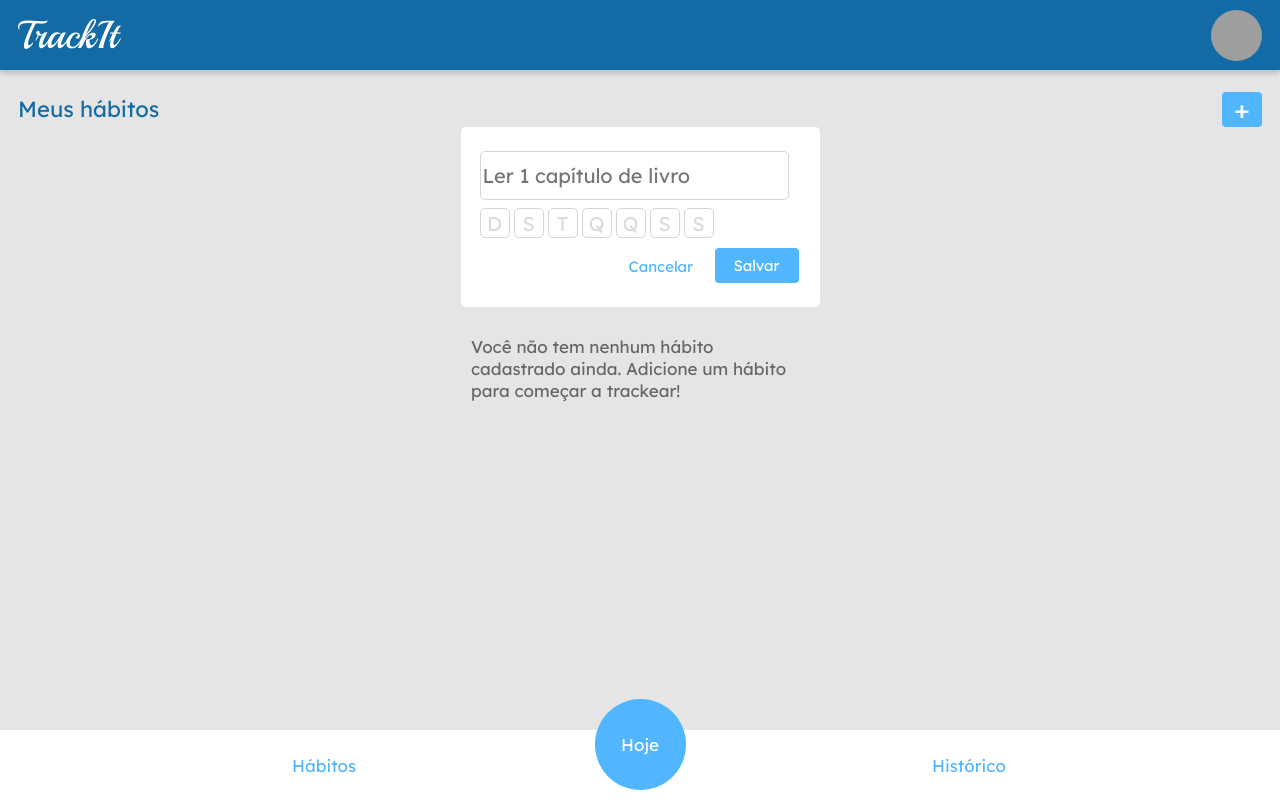
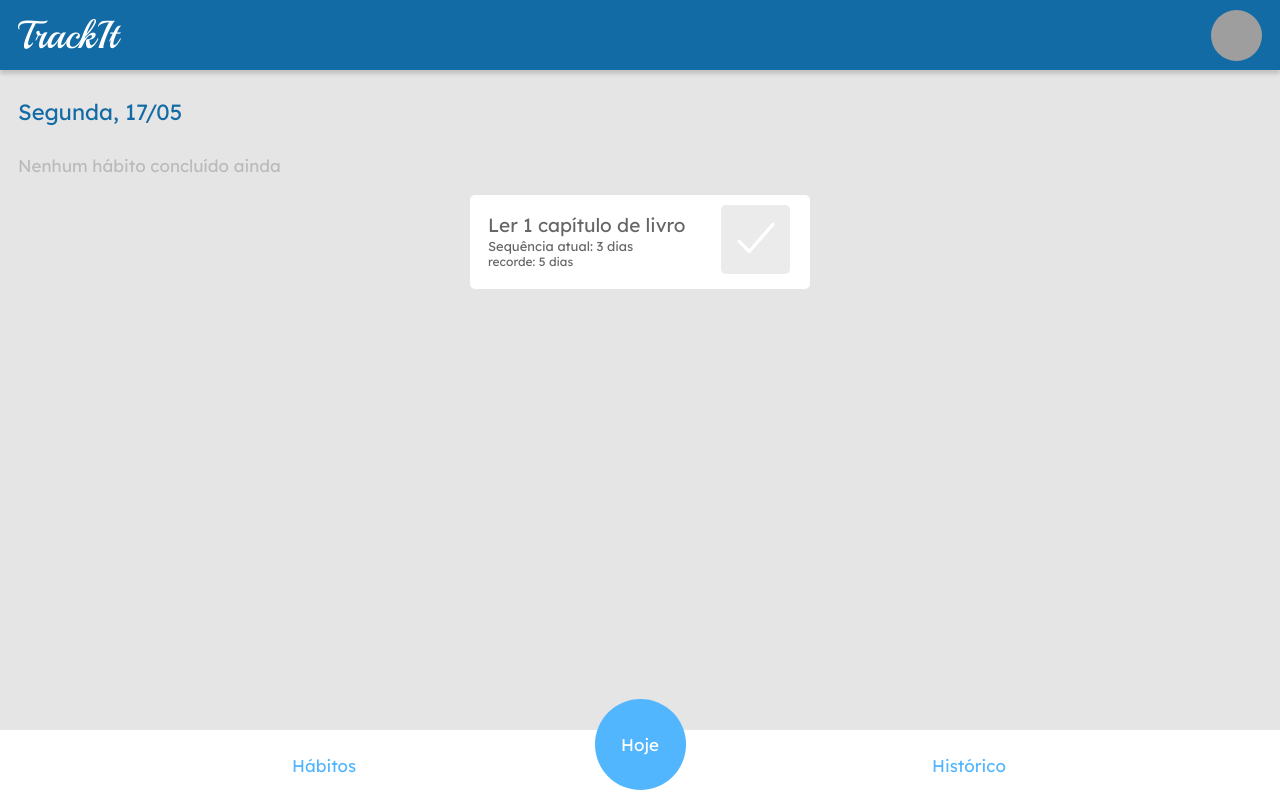
Before and after one commit to deborahwyny/projeto11-trackit, a React (Vite) app: page /habitos in a window 1280 px wide. Built offline with nearby package versions, Linux system fonts and the light colour scheme; grey boxes are pictures that could not be loaded.

Commit message:
layout pagina hoje

```diff
--- a/index.html
+++ b/index.html
@@ -10,6 +10,7 @@
     <link rel="preconnect" href="https://fonts.googleapis.com">
     <link rel="preconnect" href="https://fonts.gstatic.com" crossorigin>
     <link href="https://fonts.googleapis.com/css2?family=Lexend+Deca&display=swap" rel="stylesheet">
+
     <title>TrackIt</title>
 
   </head>
--- a/package.json
+++ b/package.json
@@ -10,6 +10,7 @@
     "preview": "vite preview"
   },
   "dependencies": {
+    "@ionic/react": "^7.0.10",
     "axios": "^1.4.0",
     "react": "^18.2.0",
     "react-dom": "^18.2.0",
--- a/src/App.jsx
+++ b/src/App.jsx
@@ -1,6 +1,7 @@
 import { useState } from 'react'
 import Cadastro from './paginas/cadastro'
 import Habitos from './paginas/habitos'
+import Hoje from './paginas/hoje'
 import Login from './paginas/login'
 
 
@@ -10,8 +11,8 @@ function App() {
     <>
     {/* <Login /> */}
     {/* <Cadastro /> */}
-    <Habitos />
-
+    {/* <Habitos /> */}
+    <Hoje />
     </>
   )
 }
--- a/src/paginas/cadastro.jsx
+++ b/src/paginas/cadastro.jsx
@@ -27,11 +27,11 @@ const PageContainer = styled.div`
 
 const Titulo = styled.h1`
   width: 180px;
-  height: 86.23px;
+  height: 86px;
   font-family: "Playball", cursive;
   font-style: normal;
   font-weight: 400;
-  font-size: 68.982px;
+  font-size: 68px;
   line-height: 86px;
   text-align: center;
   color: #126ba5;
--- /dev/null
+++ b/src/paginas/hoje.jsx
@@ -0,0 +1,229 @@
+import React from "react";
+import styled from "styled-components";
+import { IonIcon } from "@ionic/react";
+import { checkmark } from "ionicons/icons";
+
+
+
+
+function Hoje(){
+    return(
+        <Conteiner>
+        <Header>
+          <Titulo>TrackIt</Titulo>
+          <IconUser
+            src="https://64.media.tumblr.com/6566e1dfdd380b1e1bea4d7da2e38821/fc1cee0b79687753-8d/s1280x1920/84bad96a2f5b8feeb3254f17413aadf5b334e11d.jpg"
+            alt=""
+          />
+        </Header>
+        <TituloHoje>Segunda, 17/05</TituloHoje>
+        <SubTitulo>Nenhum hábito concluído ainda</SubTitulo>
+
+        <ConteinterInfos>
+        <InfosHabito>
+            <TituloHabito>Ler 1 capítulo de livro </TituloHabito>
+            <InfoHabitoAtual>Sequência atual: 3 dias</InfoHabitoAtual>
+            <InfoRecord>recorde: 5 dias </InfoRecord>
+            <Botao><StyledIcon icon={checkmark} /></Botao>
+        </InfosHabito>
+        </ConteinterInfos>
+        <FooterHabitos>
+        <BotaoHabitos>Hábitos</BotaoHabitos>
+        <BotaoHoje>Hoje</BotaoHoje>
+        <BotaoHistorico>Histórico</BotaoHistorico>
+      </FooterHabitos>
+      </Conteiner>
+
+    )
+}
+
+
+const Conteiner = styled.div`
+     width: 100%;
+     height: 100vh;
+     background-color: #E5E5E5;
+     overflow-x: hidden;
+
+
+`;
+
+const Header = styled.div`
+  height: 70px;
+  background: #126ba5;
+  box-shadow: 0px 4px 4px rgba(0, 0, 0, 0.15);
+  display: flex;
+  align-items: center;
+  justify-content: space-between;
+  padding: 0 18px 0 18px;
+`;
+const Titulo = styled.h3`
+  width: 97px;
+  height: 49px;
+  font-family: "Playball", cursive;
+  font-style: normal;
+  font-weight: 400;
+  font-size: 38.982px;
+  line-height: 49px;
+  color: #ffffff;
+  align-items: center;
+`;
+const IconUser = styled.img`
+  width: 51px;
+  height: 51px;
+  border-radius: 98px;
+`;
+
+const TituloHoje = styled.h2`
+    width: 100%;
+  height: 29px;
+  font-family: "Lexend Deca", sans-serif;
+  font-style: normal;
+  font-weight: 400;
+  font-size: 22px;
+  line-height: 29px;
+  color: #126ba5;
+  margin: 28px 0 0 18px;
+`
+
+const SubTitulo = styled.h3`
+    width: 100%;
+height: 22px;
+font-family: "Lexend Deca", sans-serif;
+font-style: normal;
+font-weight: 400;
+font-size: 17px;
+line-height: 22px;
+color: #BABABA;
+margin: 28px 0 0 18px;
+`
+const InfosHabito = styled.div`
+width: 340px;
+height: 94px;
+background: #FFFFFF;
+border-radius: 5px;
+position: relative;
+
+`
+const TituloHabito = styled.h4`
+    width: 208px;
+height: 25px;
+left: 33px;
+top: 190px;
+font-family: "Lexend Deca", sans-serif;
+font-style: normal;
+font-weight: 400;
+font-size: 19px;
+line-height: 25px;
+color: #666666;
+margin: 18px 0 0 18px;
+
+`
+
+const InfoHabitoAtual = styled.p`
+   width: 146px;
+font-family: "Lexend Deca", sans-serif;
+font-style: normal;
+font-weight: 400;
+font-size: 12.976px;
+line-height: 16px;
+color: #666666;
+margin: 0 0 0 18px;
+
+`
+
+const InfoRecord = styled.p`
+    width: 146px;
+font-family: "Lexend Deca", sans-serif;
+font-style: normal;
+font-weight: 400;
+font-size: 12px;
+line-height: 16px;
+color: #666666;
+margin: 0 0 0 18px;
+
+`
+
+const ConteinterInfos = styled.div`
+    display: flex;
+    justify-content: center;
+    margin: 18px 0 0 0;
+`
+
+const Botao = styled.button`
+    width: 69px;
+height: 69px;
+background: #EBEBEB;
+border: 1px solid #E7E7E7;
+border-radius: 5px;
+border: none;
+position: absolute;
+    top: 10px;
+    right: 20px;
+`
+
+const StyledIcon = styled(IonIcon)`
+
+color: #FFFFFF;
+font-size: 54px;
+`
+const FooterHabitos = styled.footer`
+width: 100%;
+  height: 70px;
+position: fixed;
+ bottom: 0;
+ left: 0;
+ margin-top: auto;
+background: #FFFFFF;
+display: flex;
+justify-content: space-around;
+align-items: center;
+`;
+
+const BotaoHabitos = styled.button`
+   width: 68px;
+height: 22px;
+font-family: "Lexend Deca", sans-serif;
+font-style: normal;
+font-weight: 400;
+font-size: 17px;
+line-height: 22px;
+text-align: center;
+color: #52B6FF;
+border: none;
+background-color: #FFFFFF;
+`
+
+const BotaoHoje = styled.button`
+   width: 91px;
+height: 91px;
+background: #52B6FF;
+border-radius: 50%;
+border: none;
+font-family: "Lexend Deca", sans-serif;
+font-style: normal;
+font-weight: 400;
+font-size: 17px;
+line-height: 22px;
+text-align: center;
+color: #FFFFFF;
+position: fixed;
+bottom: 10px;
+`
+const BotaoHistorico = styled.button`
+  width: 68px;
+height: 22px;
+font-family: "Lexend Deca", sans-serif;
+font-style: normal;
+font-weight: 400;
+font-size: 17px;
+line-height: 22px;
+text-align: center;
+color: #52B6FF;
+border: none;
+background-color: #FFFFFF;
+`
+
+
+
+
+export default Hoje;
```
Also changed, not shown: 1 other file (tests, documents, lock files or other folders).
